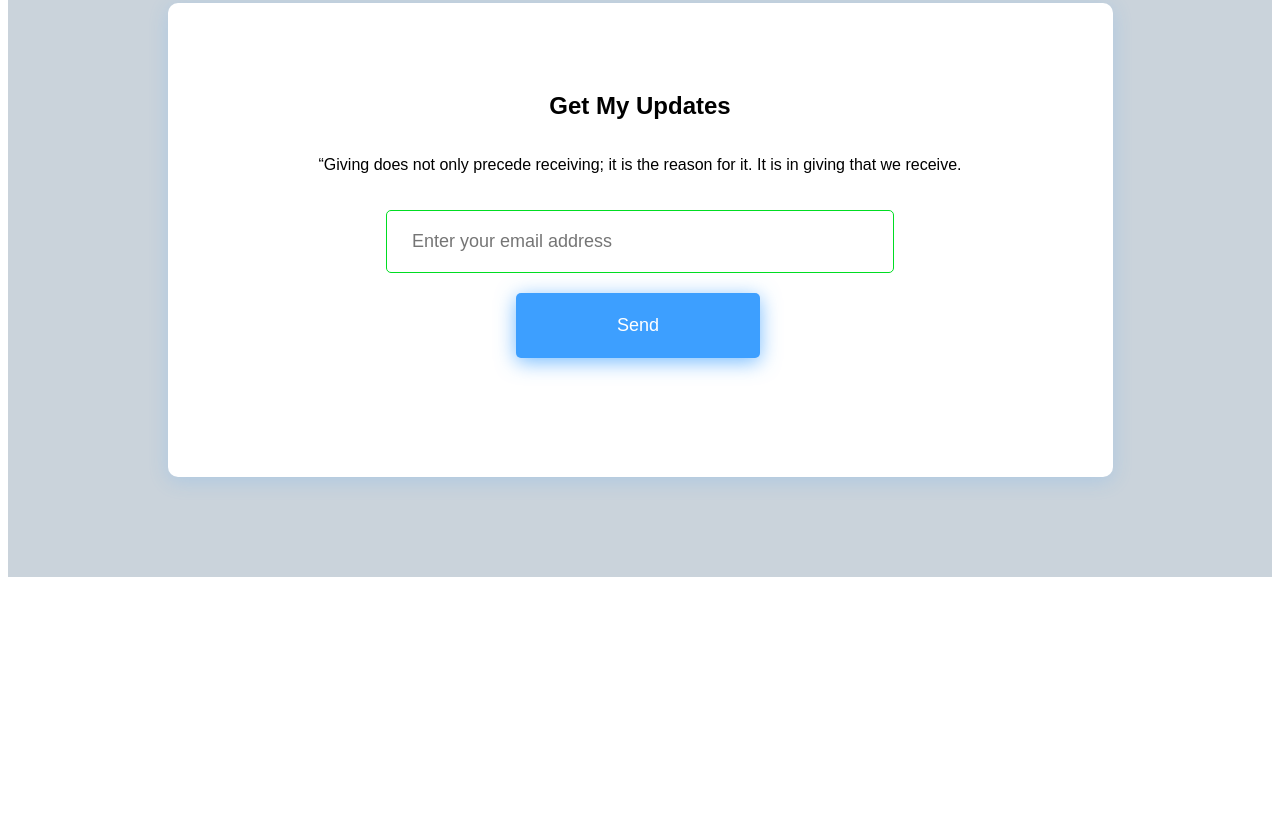
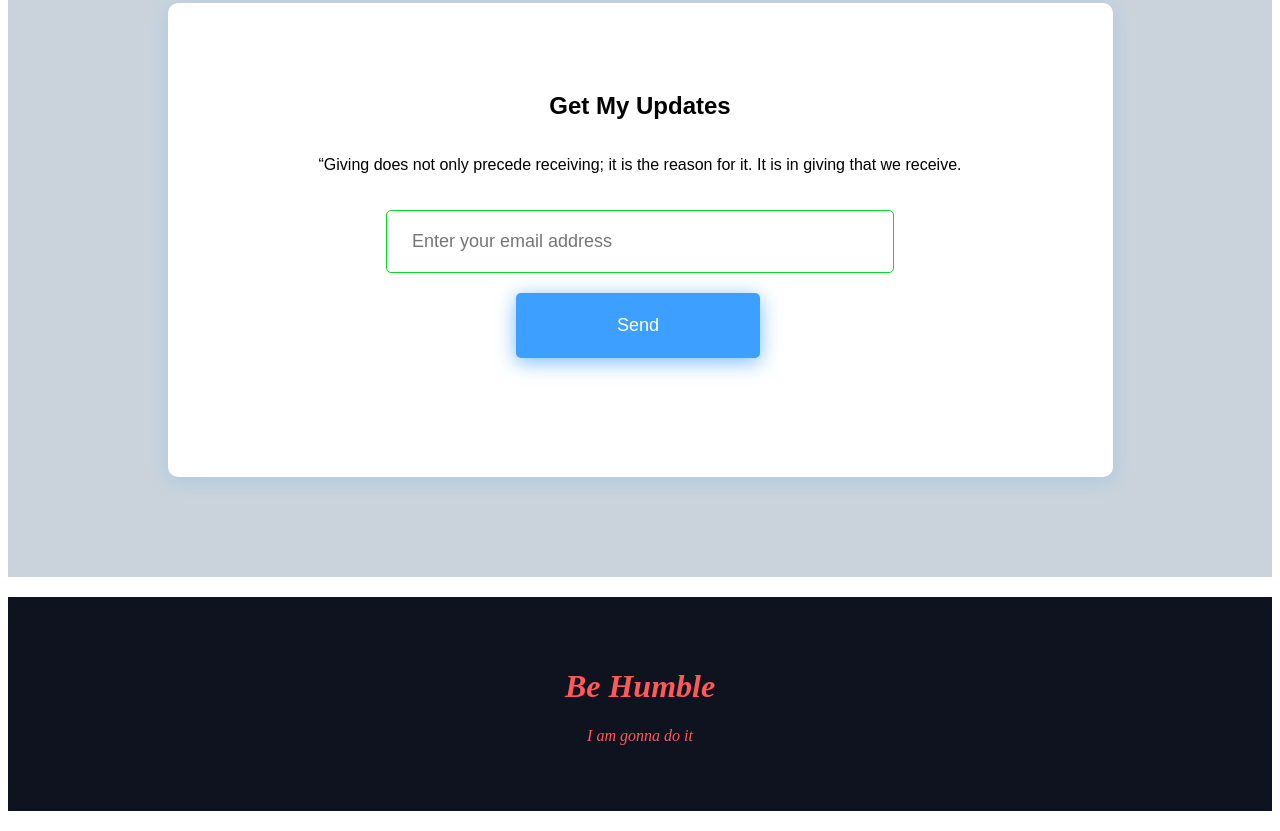
Before and after one commit to Asgorreaj/donate-today-main, a plain HTML site: page index.html in a window 1280 px wide. Shown: the part 3445-4276 px from the top of the page. Before the commit the page ends 4030 px from the top, so only its background shows below. Drawn offline with Linux system fonts and the light colour scheme; a web font is replaced by a local one.

Commit message:
last commit

```diff
--- a/index.html
+++ b/index.html
@@ -160,6 +160,13 @@
         </div>
 
     </section>
+    <footer class="footer">
+        <h1>
+           Be Humble
+        </h1>
+        <p>I am gonna do it </p>
+   </footer>
 </body>
 
+
 </html>
--- a/style.css
+++ b/style.css
@@ -357,3 +357,13 @@ font-family: 'Roboto', sans-serif;
 	color: white;
 	box-shadow: 0 4px 20px rgba(61, 159, 255, 0.7);
 }
+.footer{
+    background-color: #0F121F;
+    margin-top: 20px;
+    margin-bottom: 20px;
+    padding-top: 50px;
+    padding-bottom: 50px;
+    color: #FF5959;
+    text-align: center;
+    font-style: italic;
+}
```
